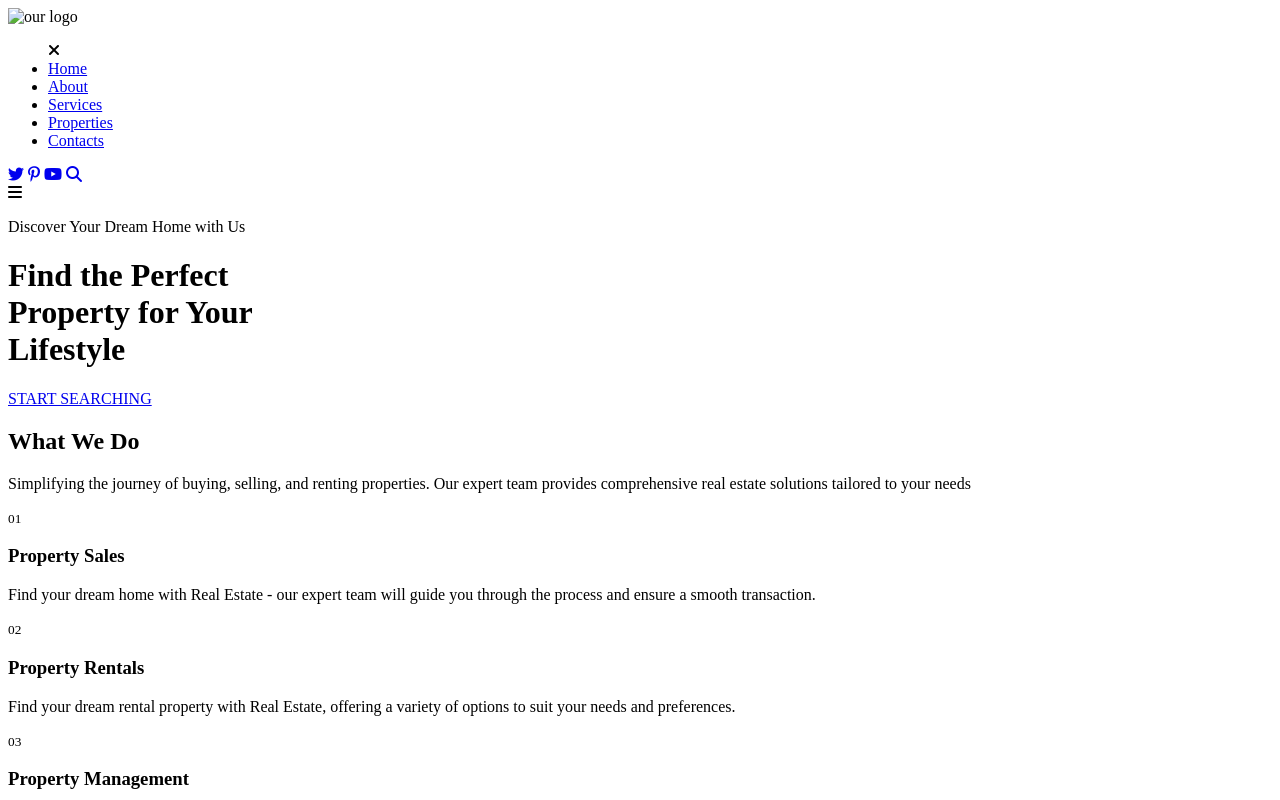
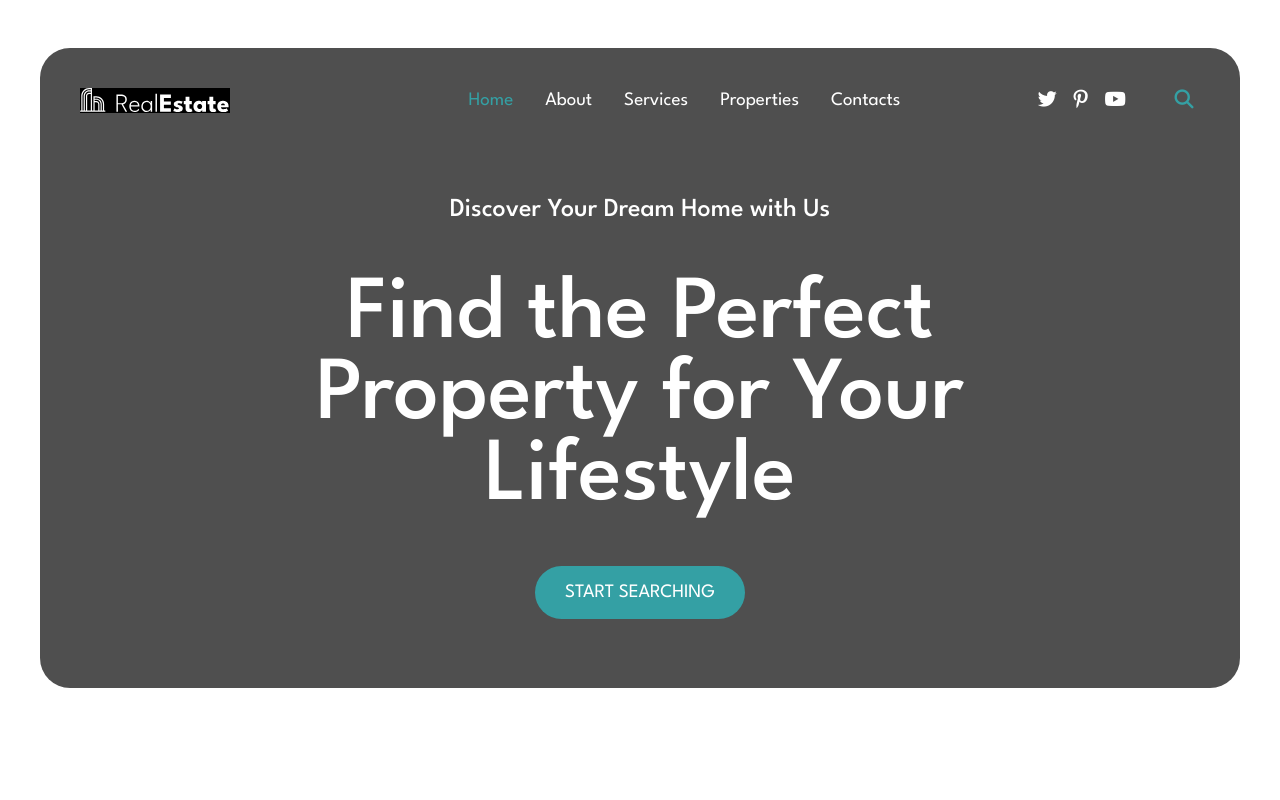
Before and after one commit to ochifeoge/real-estate, a plain HTML site: page index.html in a window 1280 px wide. Shown: the top 800 px of the page. Drawn offline with Linux system fonts and the light colour scheme; the site is published under a folder, as on GitHub Pages, so addresses that start at the root find nothing.

Commit message:
change to relative path

```diff
--- a/index.html
+++ b/index.html
@@ -4,7 +4,7 @@
     <meta charset="UTF-8" />
     <meta name="viewport" content="width=device-width, initial-scale=1.0" />
     <title>Real Estate</title>
-    <link rel="stylesheet" href="/style.css" />
+    <link rel="stylesheet" href="./style.css" />
 
     <!-- ////////// FONT AWESOME CDN/////////////// -->
     <link
@@ -18,7 +18,7 @@
     <header class="max-container">
       <nav>
         <div class="logo">
-          <img src="/assets/site-logo.svg" alt="our logo" />
+          <img src="./assets/site-logo.svg" alt="our logo" />
         </div>
 
         <ul id="sm-menu">
@@ -223,7 +223,7 @@
       <!-- SECTION -->
       <section class="margin max-container" id="connect">
         <div class="img-container">
-          <img src="/assets/conntect.jpg" alt="connect with us" />
+          <img src="./assets/conntect.jpg" alt="connect with us" />
         </div>
         <div class="connect-info">
           <h1>Connecting people with perfect homes is our passion.</h1>
@@ -269,7 +269,7 @@
       <footer class="max-container">
         <div class="first">
           <div class="logo">
-            <img src="/assets/site-logo.svg" alt="our logo" />
+            <img src="./assets/site-logo.svg" alt="our logo" />
           </div>
 
           <div class="footer-about">
@@ -334,6 +334,6 @@
       </footer>
     </main>
 
-    <script src="/app.js"></script>
+    <script src="./app.js"></script>
   </body>
 </html>
--- a/style.css
+++ b/style.css
@@ -128,7 +128,7 @@ header {
       rgba(0, 0, 0, 0.5),
       rgba(0, 0, 0, 0.5)
     ),
-    url(/assets/aaron-huber-s95oB2n9jng-unsplash.jpg);
+    url(./assets/aaron-huber-s95oB2n9jng-unsplash.jpg);
   min-height: 80dvh;
   max-height: 100dvh;
   background-position: center;
@@ -294,7 +294,7 @@ q {
 
 #contact {
   background: linear-gradient(rgba(0, 0, 0, 0.5), rgba(0, 0, 0, 0.5)),
-    url(/assets/aaron-huber-s95oB2n9jng-unsplash.jpg);
+    url(./assets/aaron-huber-s95oB2n9jng-unsplash.jpg);
   background-position: center;
   background-size: cover;
   border-radius: 20px;
```
